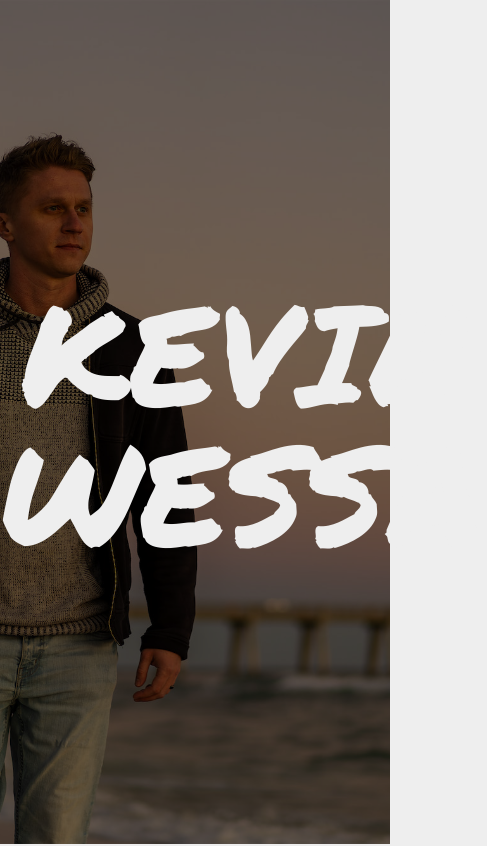
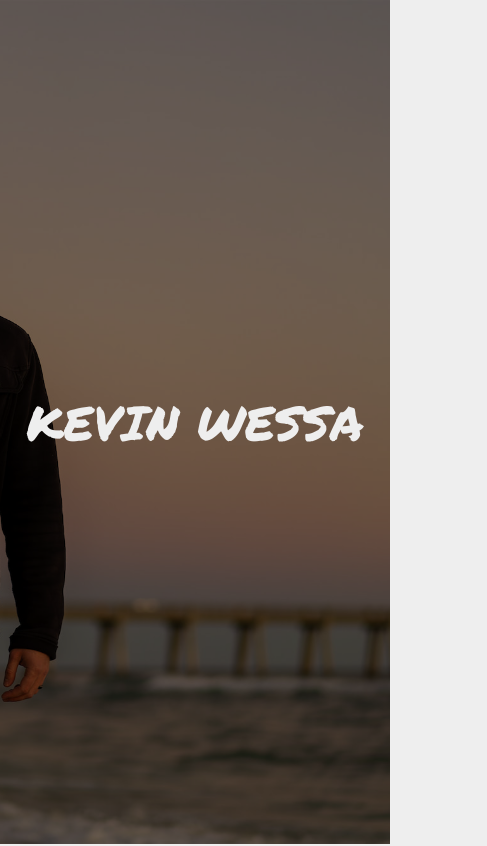
Before and after one commit to kjwessa/dev-portfolio, a plain HTML site: page index.html in a window 390 px wide. Shown: the top 846 px of the page, 487 px wide, since content can reach past the window. Drawn offline with Linux system fonts and the light colour scheme; files whose address does not match are found by name.

Commit message:
feat: add mobile responsive styles for header section
- Reduce header title font size from 140px to 64px on tablets
- Further reduce to 48px on mobile phones
- Add responsive padding to prevent text cutoff
- Adjust background image positioning for mobile
- Center overlay content on smaller screens

```diff
--- a/style.css
+++ b/style.css
@@ -91,3 +91,29 @@ a {
   color: #fff;
   margin: auto;
 }
+
+/* Mobile responsive styles for header */
+@media screen and (max-width: 768px) {
+  .header {
+    background-position: 65% center;
+  }
+
+  .header-title {
+    font-size: 64px;
+    line-height: 68px;
+    padding: 0 20px;
+  }
+
+  .overlay {
+    align-items: center;
+    justify-content: center;
+  }
+}
+
+@media screen and (max-width: 480px) {
+  .header-title {
+    font-size: 48px;
+    line-height: 52px;
+    padding: 0 16px;
+  }
+}
```
